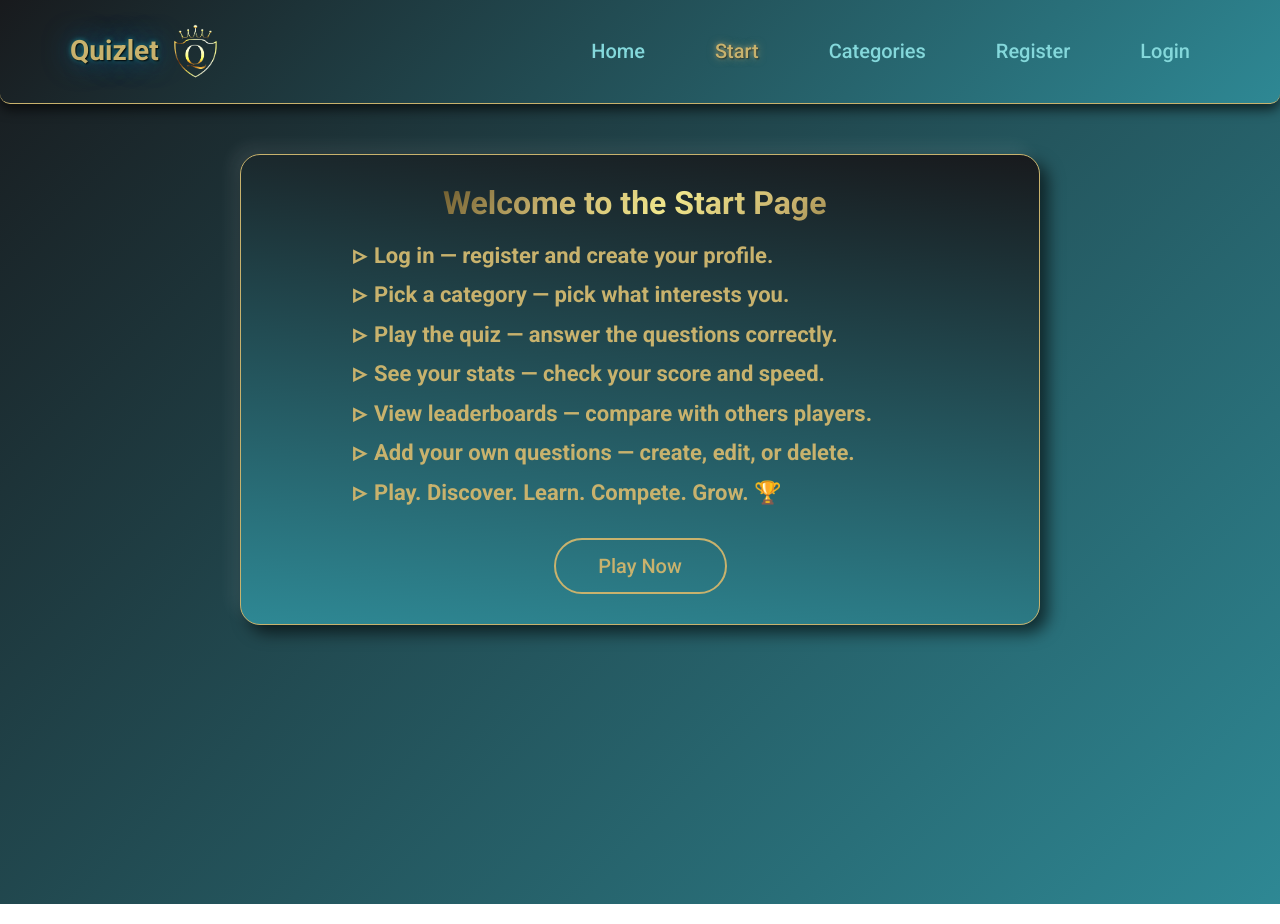
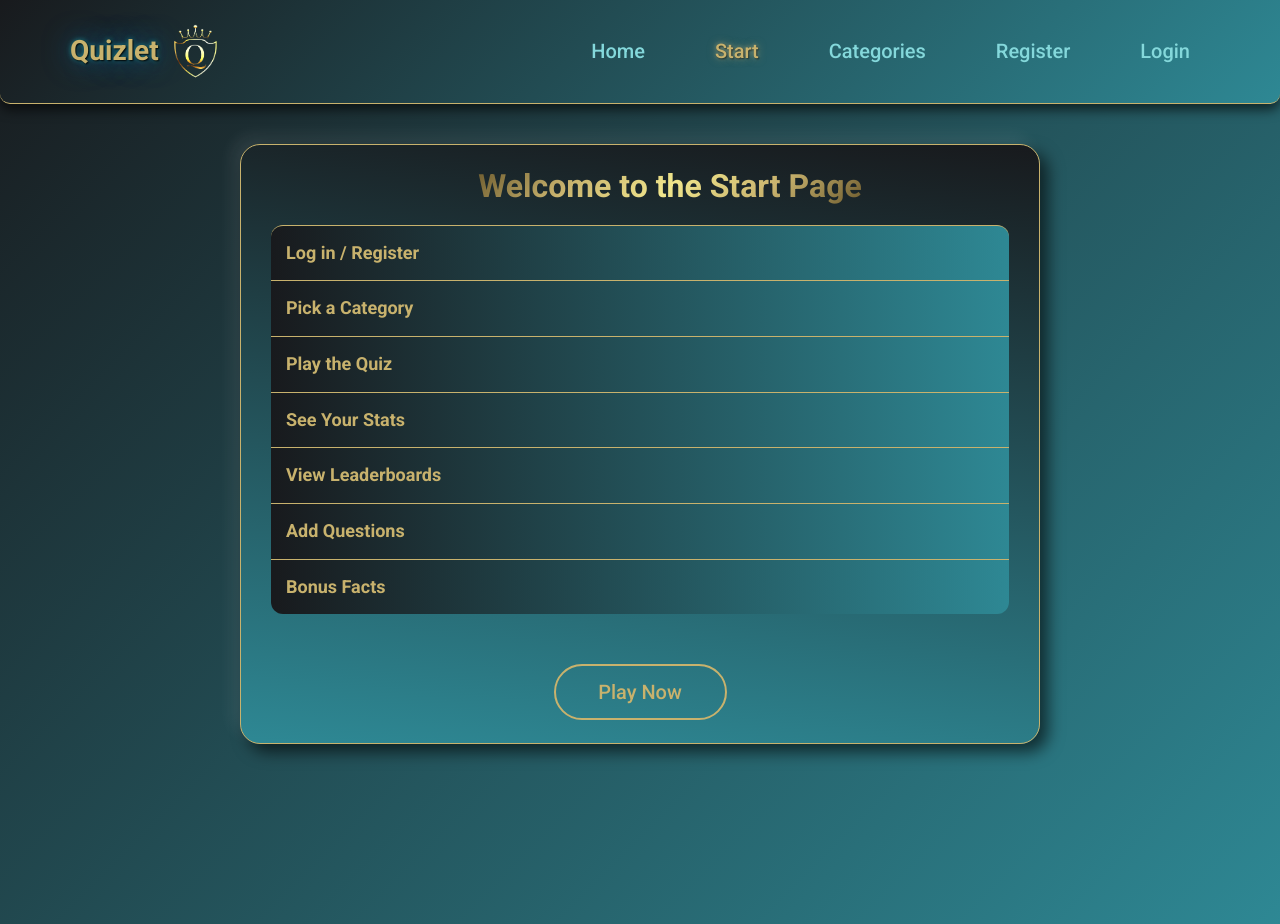
Before and after one commit to Olena457/quizlt-app, a React (Vite) app: page /start in a window 1280 px wide. Built offline with nearby package versions, Linux system fonts and the light colour scheme; no server answers.

Commit message:
added accordion

```diff
--- /dev/null
+++ b/src/components/AccordionItem/AccordionItem.jsx
@@ -0,0 +1,48 @@
+// import css from './AccordionItem.module.css';
+
+// const AccordionItem = ({ title, description, isOpen, onClick }) => {
+//   return (
+//     <div className={css.accordionItem}>
+//       <button
+//         onClick={onClick}
+//         className={css.titleButton}
+//         aria-expanded={isOpen}
+//         aria-controls={`desc-${title}`}
+//       >
+//         {title}
+//       </button>
+//       {isOpen && (
+//         <p className={css.ruleDescription} id={`desc-${title}`}>
+//           {description}
+//         </p>
+//       )}
+//     </div>
+//   );
+// };
+// export default AccordionItem;
+import css from './AccordionItem.module.css';
+
+const AccordionItem = ({ title, description, isOpen, onClick }) => {
+  return (
+    <div className={css.accordionItem}>
+      <button
+        onClick={onClick}
+        className={css.titleButton}
+        aria-expanded={isOpen}
+        aria-controls={`desc-${title}`}
+      >
+        {title}
+      </button>
+
+      <div
+        className={`${css.panel} ${isOpen ? css.open : ''}`}
+        id={`desc-${title}`}
+        aria-hidden={!isOpen}
+      >
+        <p className={css.ruleDescription}>{description}</p>
+      </div>
+    </div>
+  );
+};
+
+export default AccordionItem;
--- /dev/null
+++ b/src/components/AccordionItem/AccordionItem.module.css
@@ -0,0 +1,65 @@
+.accordionItem {
+  border-top: 1px solid var(--gold-color);
+  border-radius: 0;
+  padding: 5px 15px;
+  background: linear-gradient(90deg, #181a1d, #2e8894);
+  box-shadow: none;
+  margin: 0;
+}
+
+.titleButton {
+  width: 100%;
+  font-size: 18px;
+  font-weight: 600;
+  color: var(--gold-color);
+  background: transparent;
+  border: none;
+  cursor: pointer;
+  text-align: left;
+  padding: 12px 0;
+}
+
+.titleButton:hover {
+  color: var(--accent-color);
+  text-shadow: 0 0 4px rgba(76, 241, 241, 0.7);
+}
+
+.ruleDescription {
+  font-size: 16px;
+  color: var(--gold-color);
+  margin-top: 8px;
+  padding-left: 12px;
+  animation: fadeIn 0.3s ease;
+  border-left: 2px solid var(--gold-color);
+}
+/* .panel {
+  max-height: 0;
+  overflow: hidden;
+  transition: max-height 1.5s ease;
+}
+
+.open {
+  max-height: 200px;
+} */
+.panel {
+  max-height: 0;
+  opacity: 0;
+  transform: translateY(-8px);
+  overflow: hidden;
+  transition: max-height 1.5s ease, opacity 0.8s ease, transform 0.8s ease;
+}
+
+.open {
+  max-height: 200px;
+  opacity: 1;
+  transform: translateY(0);
+}
+.accordionItem:first-child {
+  border-top-left-radius: 12px;
+  border-top-right-radius: 12px;
+}
+
+.accordionItem:last-child {
+  border-bottom-left-radius: 12px;
+  border-bottom-right-radius: 12px;
+}
--- a/src/pages/BonusPage/BonusPage.jsx
+++ b/src/pages/BonusPage/BonusPage.jsx
@@ -38,7 +38,6 @@ const BonusPage = () => {
       <div className={css.bonusQuiz}>
         <h1 className={css.title}>
           Your bonus fact!&nbsp;
-          {/* <br /> */}
           Did you know this?
         </h1>
         {loading && <p className={css.loading}>Loading fact...</p>}
--- a/src/pages/StartPage/StartPage.jsx
+++ b/src/pages/StartPage/StartPage.jsx
@@ -1,27 +1,67 @@
 import { useNavigate } from 'react-router-dom';
+import { useState } from 'react';
+import AccordionItem from '../../components/AccordionItem/AccordionItem.jsx';
 import css from './StartPage.module.css';
 
+const rules = [
+  {
+    title: 'Log in / Register',
+    description:
+      'Create your profile to save progress and compete with others.',
+  },
+  {
+    title: 'Pick a Category',
+    description: 'Choose topics that interest you for a tailored quiz.',
+  },
+  {
+    title: 'Play the Quiz',
+    description: 'Answer questions quickly and correctly to win!',
+  },
+  {
+    title: 'See Your Stats',
+    description: 'Track your score and see how you perform over time.',
+  },
+  {
+    title: 'View Leaderboards',
+    description: 'Check out how your progress compares globally.',
+  },
+  {
+    title: 'Add Questions',
+    description: 'Create your own questions and expand the game.',
+  },
+  {
+    title: 'Bonus Facts',
+    description: 'Get rewarded with interesting facts for correct answers 🏆',
+  },
+];
+
 const StartPage = () => {
+  const [activeIndex, setActiveIndex] = useState(null);
   const navigate = useNavigate();
 
   const handlePlayClick = () => {
     navigate('/category');
   };
-
   return (
     <div className={css.pageStart}>
       <div className={css.startContainer}>
         <div className={css.startQuiz}>
-          <div className={css.description}>
-            <h1 className={css.title}>Welcome to the Start Page</h1>
-            <p>Log in — register and create your profile.</p>
-            <p>Pick a category — pick what interests you.</p>
-            <p>Play the quiz — answer the questions correctly.</p>
-            <p>See your stats — check your score and speed.</p>
-            <p>View leaderboards — compare with others players.</p>
-            <p>Add your own questions — create, edit, or delete.</p>
-            <p>Play. Discover. Learn. Compete. Grow. 🏆</p>
+          <h1 className={css.title}>Welcome to the Start Page</h1>
+
+          <div className={css.rulesContainer}>
+            {rules.map((rule, index) => (
+              <AccordionItem
+                key={index}
+                title={rule.title}
+                description={rule.description}
+                isOpen={activeIndex === index}
+                onClick={() =>
+                  setActiveIndex(prev => (prev === index ? null : index))
+                }
+              />
+            ))}
           </div>
+
           <button onClick={handlePlayClick} className={css.playButton}>
             Play Now
           </button>
@@ -29,6 +69,27 @@ const StartPage = () => {
       </div>
     </div>
   );
+  // return (
+  //   <div className={css.pageStart}>
+  //     <div className={css.startContainer}>
+  //       <div className={css.startQuiz}>
+  //         <div className={css.description}>
+  //           <h1 className={css.title}>Welcome to the Start Page</h1>
+  //           <p>Log in — register and create your profile.</p>
+  //           <p>Pick a category — pick what interests you.</p>
+  //           <p>Play the quiz — answer the questions correctly.</p>
+  //           <p>See your stats — check your score and speed.</p>
+  //           <p>View leaderboards — compare with others players.</p>
+  //           <p>Add your own questions — create, edit, or delete.</p>
+  //           <p>Play. Discover. Learn. Compete. Grow. 🏆</p>
+  //         </div>
+  //         <button onClick={handlePlayClick} className={css.playButton}>
+  //           Play Now
+  //         </button>
+  //       </div>
+  //     </div>
+  //   </div>
+  // );
 };
 
 export default StartPage;
--- a/src/pages/StartPage/StartPage.module.css
+++ b/src/pages/StartPage/StartPage.module.css
@@ -1,4 +1,6 @@
 .pageStart {
+  margin-top: 20px;
+  overflow-y: auto;
   display: flex;
   padding: 0px 10px 20px 10px;
   flex-direction: column;
@@ -66,7 +68,7 @@
   min-width: 290px;
   font-weight: bolder;
   max-height: 600px;
-  padding: 40px 20px 10px 20px;
+  padding: 40px 20px 40px 20px;
   border: 1px solid var(--gold-color);
   box-shadow: 8px 8px 16px rgba(0, 0, 0, 0.6),
     -8px -8px 16px rgba(255, 255, 255, 0.08);
@@ -100,7 +102,7 @@
 .title {
   font-size: 20px;
   margin-left: 20px;
-  margin-bottom: 20px;
+  margin-top: 20px;
   font-weight: 900;
   /* color: var(--gold-color); */
   background-image: var(--title-gradient);
@@ -121,6 +123,18 @@
     font-size: 32px;
     font-weight: 700;
   }
+}
+/* .rulesContainer {
+  display: grid;
+  grid-template-columns: repeat(auto-fill, minmax(min(450px, 100%), 1fr));
+  gap: 30px;
+  width: 100%;
+} */
+.rulesContainer {
+  display: grid;
+  grid-template-columns: repeat(auto-fill, minmax(min(450px, 100%), 1fr));
+  row-gap: 0;
+  width: 100%;
 }
 
 .description p {
@@ -170,7 +184,7 @@
 .playButton {
   width: 120px;
   height: 46px;
-  /* margin-bottom: 20px; */
+  margin-bottom: 20px;
   display: flex;
   justify-content: center;
   align-items: center;
@@ -217,6 +231,7 @@
   .playButton {
     width: 173px;
     height: 56px;
+    margin-top: 30px;
     display: flex;
     font-size: 20px;
     justify-content: center;
```
